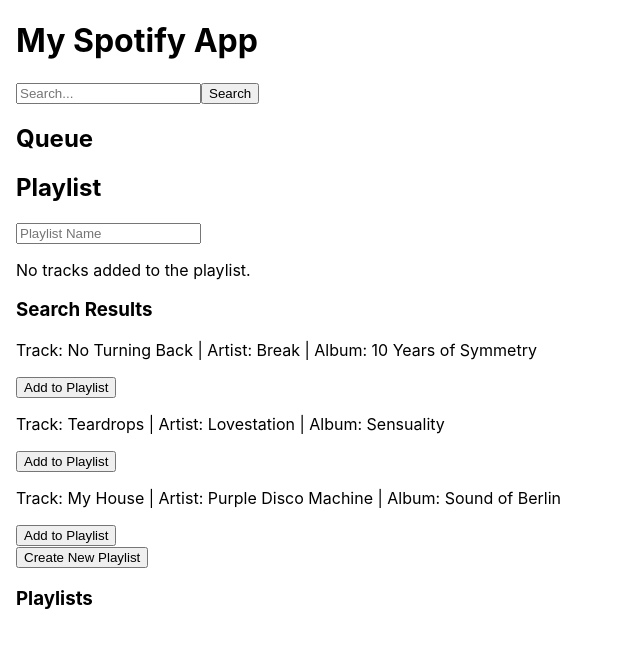
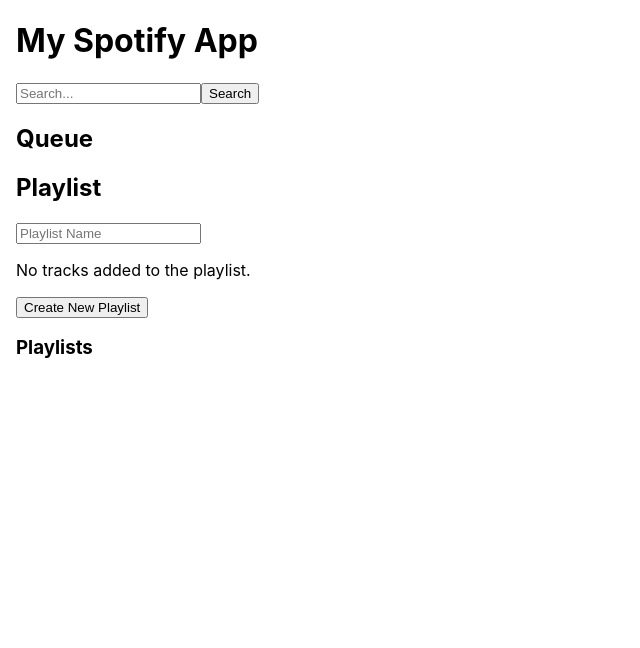
Before and after one commit to Jason5D/Spotify_API, a React (Create React App) app in the folder spotifyapp/: page / in a window 1280 px wide. Shown: the top 648 px of the page, without its empty margins (0-640 px from the left). Built offline with nearby package versions, Linux system fonts and the light colour scheme.

Commit message:
delete playlist now works

```diff
--- a/spotifyapp/src/App/App.js
+++ b/spotifyapp/src/App/App.js
@@ -6,6 +6,14 @@
 
 function App() {
   const [queueItems, setQueueItems] = useState([]);
+  const [playlists, setPlaylists] = useState([]);
+
+  // Function to delete a playlist
+  const handleDeletePlaylist = (index) => {
+    const updatedPlaylists = [...playlists];
+    updatedPlaylists.splice(index, 1); // Remove the playlist at the specified index
+    setPlaylists(updatedPlaylists);
+  };
 
   const handleAddToQueue = (item) => {
     setQueueItems([...queueItems, item]);
@@ -30,7 +38,7 @@
         onRemoveFromQueue={handleRemoveFromQueue}
         onClearQueue={handleClearQueue}
       />
-      <Playlist/>
+      <Playlist onDeletePlaylist={handleDeletePlaylist} />
     </div>
   );
 }
--- a/spotifyapp/src/Playlist/Playlist.js
+++ b/spotifyapp/src/Playlist/Playlist.js
@@ -1,8 +1,7 @@
-import React, { useState } from 'react';
-import data from '../Data/data.json';
+import React, { useState } from "react";
 
-function Playlist() {
-  const [playlistName, setPlaylistName] = useState('');
+function Playlist({ onDeletePlaylist }) {
+  const [playlistName, setPlaylistName] = useState("");
   const [playlistTracks, setPlaylistTracks] = useState([]);
   const [playlists, setPlaylists] = useState([]);
 
@@ -16,32 +15,34 @@
   };
 
   const handleCreatePlaylist = () => {
-    if (playlistName.trim() !== '') {
+    if (playlistName.trim() !== "") {
       const newPlaylist = {
         name: playlistName,
         tracks: playlistTracks,
       };
       setPlaylists([...playlists, newPlaylist]);
-      setPlaylistName('');
+      setPlaylistName("");
       setPlaylistTracks([]);
     }
   };
 
-  const handleRemoveFromPlaylist = (playlistIndex, trackId) => {
-    const updatedPlaylists = [...playlists];
-    const updatedTracks = updatedPlaylists[playlistIndex].tracks.filter((track) => track.id !== trackId);
-    updatedPlaylists[playlistIndex].tracks = updatedTracks;
-    setPlaylists(updatedPlaylists);
+  const handleRemoveFromPlaylist = (playlistIndex, trackIndex) => {
+    // Remove the track from the playlist
+    const updatedPlaylist = [...playlists];
+    updatedPlaylist[playlistIndex].tracks.splice(trackIndex, 1);
+    setPlaylists(updatedPlaylist);
   };
 
   const handleDeletePlaylist = (index) => {
+    // Delete the playlist from the playlists array
     const updatedPlaylists = [...playlists];
     updatedPlaylists.splice(index, 1);
     setPlaylists(updatedPlaylists);
   };
 
-  const handleEditPlaylist = (playlistIndex) => {
-    // Perform editing logic here, such as removing tracks from the playlist
+  const handleEditPlaylist = (index) => {
+    // Edit the playlist
+    // ...
   };
 
   return (
@@ -55,38 +56,29 @@
       />
       {playlistTracks.length > 0 ? (
         <div>
-          {playlistTracks.map((track) => (
+          {playlistTracks.map((track, index) => (
             <div key={track.id}>
               <p>
                 Track: {track.track} | Artist: {track.artist} | Album: {track.album}
               </p>
-              <button onClick={() => handleRemoveFromPlaylist(track.id)}>Remove</button>
+              <button onClick={() => handleRemoveFromPlaylist(0, index)}>Remove</button>
             </div>
           ))}
         </div>
       ) : (
         <p>No tracks added to the playlist.</p>
       )}
-      <h3>Search Results</h3>
-      {data.map((item) => (
-        <div key={item.id}>
-          <p>
-            Track: {item.track} | Artist: {item.artist} | Album: {item.album}
-          </p>
-          <button onClick={() => handleAddToPlaylist(item)}>Add to Playlist</button>
-        </div>
-      ))}
       <button onClick={handleCreatePlaylist}>Create New Playlist</button>
       <h3>Playlists</h3>
       {playlists.map((playlist, index) => (
         <div key={index}>
           <h4>{playlist.name}</h4>
-          {playlist.tracks.map((track) => (
+          {playlist.tracks.map((track, trackIndex) => (
             <div key={track.id}>
               <p>
                 Track: {track.track} | Artist: {track.artist} | Album: {track.album}
               </p>
-              <button onClick={() => handleRemoveFromPlaylist(index, track.id)}>Remove</button>
+              <button onClick={() => handleRemoveFromPlaylist(index, trackIndex)}>Remove</button>
             </div>
           ))}
           <button onClick={() => handleDeletePlaylist(index)}>Delete Playlist</button>
```
